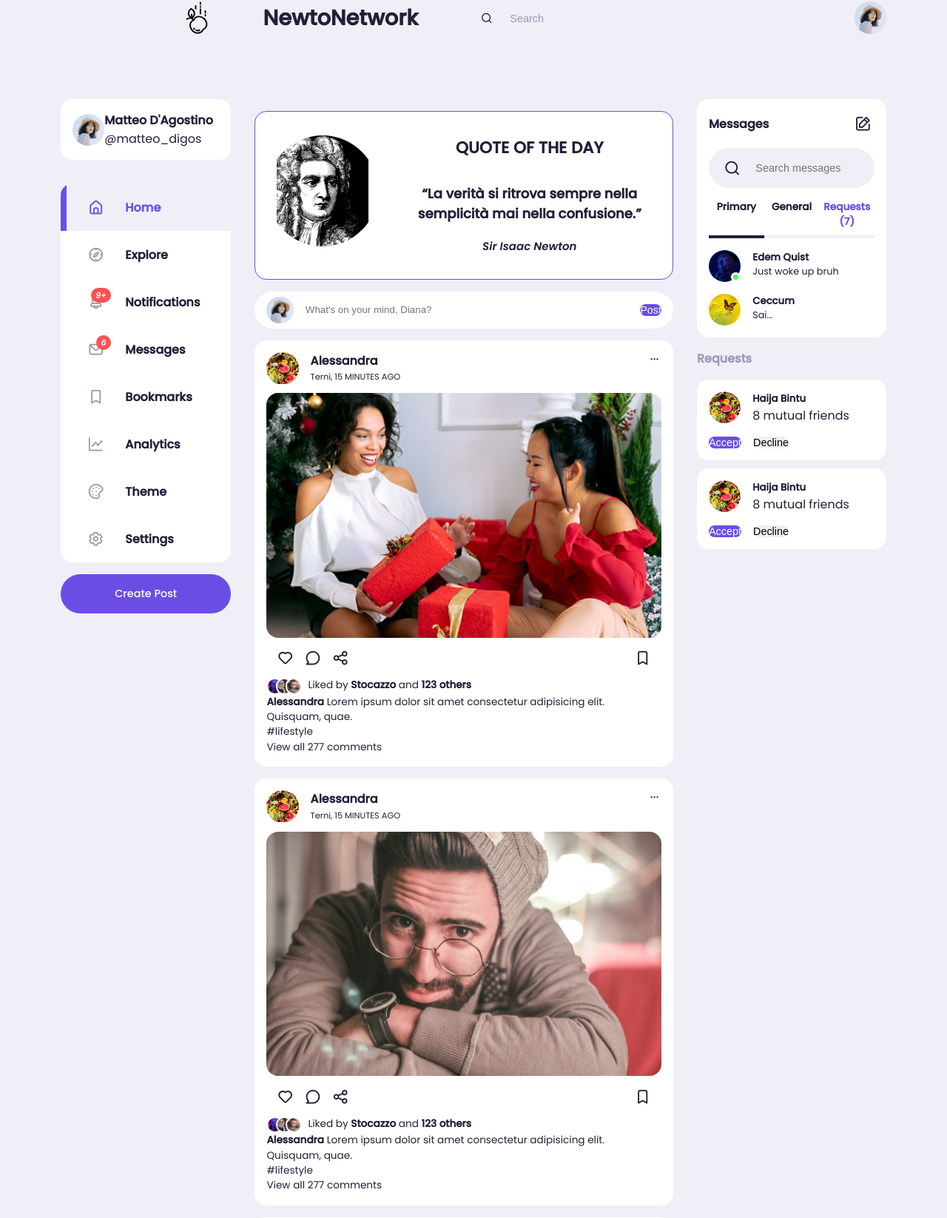
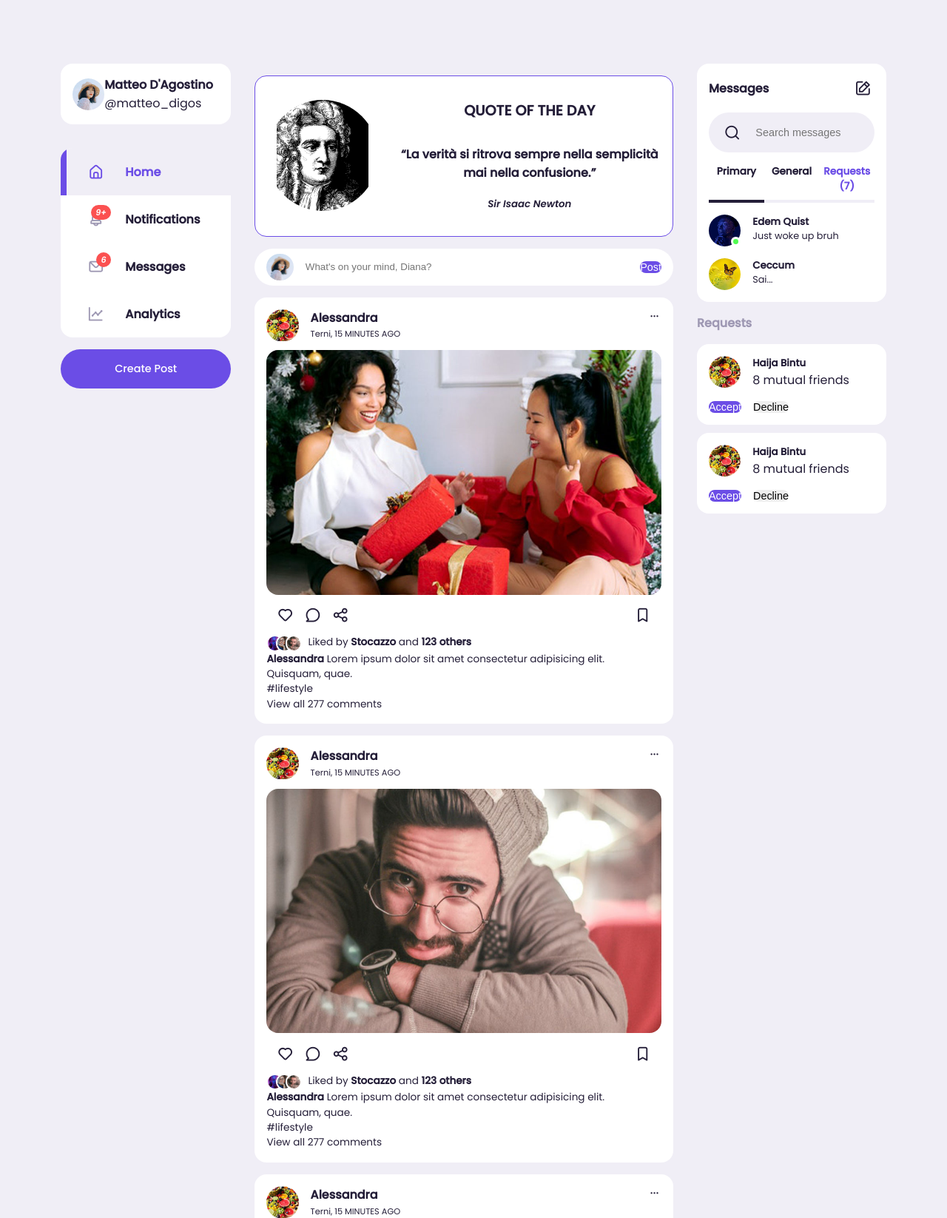
Before and after one commit to giumanuz/NewtoNetwork, a PHP site: page /index.html in a window 1280 px wide. Shown: the top 1646 px of the page at 74% size. Run offline with PHP 8.4, Linux system fonts and the light colour scheme.

Commit message:
Finished homepage with sidebar and message search box (now it works)

```diff
--- a/index.html
+++ b/index.html
@@ -16,7 +16,7 @@
    <nav>
       <div class="container">
 
-         <div class="logo-icon">
+         <!-- <div class="logo-icon">
             <svg xmlns="http://www.w3.org/2000/svg" enable-background="new 0 0 100 100" viewBox="0 0 100 100"
                id="apple">
                <path
@@ -52,12 +52,12 @@
             <input type="search" placeholder="Search">
          </div>
          <div class="create">
-            <!-- <label for="create-post" class="btn btn-primary">Create</label> -->
             <div class="profile-photo">
                <img src="./images/profile-1.jpg" alt="profile picture">
 
             </div>
-         </div>
+         </div> -->
+
       </div>
    </nav>
 
@@ -84,10 +84,10 @@
                   <span> <i class="uil uil-home-alt"></i> </span>
                   <h3>Home </h3>
                </a>
-               <a class="menu-item">
+               <!-- <a class="menu-item">
                   <span> <i class="uil uil-compass"></i> </span>
                   <h3>Explore </h3>
-               </a>
+               </a> -->
                <a class="menu-item" id="notifications">
                   <span> <i class="uil uil-bell"><small class="notifications-count">9+</small></i> </span>
                   <h3>Notifications </h3>
@@ -113,18 +113,15 @@
                      </div>
                   </div>
                </a>
-               <a class="menu-item" id="messages-notifications">
+               <a class="menu-item" id="messages-notification">
                   <span> <i class="uil uil-envelope"><small class="notifications-count">6</small></i> </span>
                   <h3>Messages </h3>
                </a>
-               <a class="menu-item">
+               <!-- <a class="menu-item">
                   <span> <i class="uil uil-bookmark"></i> </span>
                   <h3>Bookmarks </h3>
                </a>
-               <a class="menu-item">
-                  <span> <i class="uil uil-chart-line"></i> </span>
-                  <h3>Analytics </h3>
-               </a>
+
                <a class="menu-item">
                   <span> <i class="uil uil-palette"></i> </span>
                   <h3>Theme </h3>
@@ -132,6 +129,10 @@
                <a class="menu-item">
                   <span> <i class="uil uil-setting"></i> </span>
                   <h3>Settings </h3>
+               </a> -->
+               <a class="menu-item">
+                  <span> <i class="uil uil-chart-line"></i> </span>
+                  <h3>Analytics </h3>
                </a>
             </div>
             <!---------END OF SIDEBAR--------->
@@ -160,7 +161,7 @@
                   </div>
                </div>
             </div>
-            <!-- ----------------- END OF STORIES --------------- -->
+            <!-- ----------------- END OF QUOTE OF THE DAY --------------- -->
             <form class="create-post" action="">
                <div class="profile-photo">
                   <img src="./images/profile-1.jpg" alt="">
@@ -587,6 +588,8 @@
       </div>
       </div>
    </main>
+
+<script src="./index.js"></script>
 </body>
 
 </html>
--- a/index.js
+++ b/index.js
@@ -0,0 +1,53 @@
+//SIDEBAR
+const menuItems = document.querySelectorAll('.menu-item');
+
+const changeActiveItem = () => {
+   menuItems.forEach(item => {
+      item.classList.remove('active');
+   })
+}
+// MESSAGES
+
+const messagesNotification = document.querySelector('#messages-notification');
+const messages = document.querySelector('.messages');
+const message = messages.querySelectorAll('.message');
+const messageSearch = document.querySelector('#message-search');
+
+// ================ SIDEBAR =================
+menuItems.forEach((item) => {
+  item.addEventListener('click', () => {
+    changeActiveItem();
+    item.classList.add('active');
+    if(item.id != 'notifications'){
+      document.querySelector('.notifications-popup').style.display = 'none';
+    } else{
+      document.querySelector('.notifications-popup').style.display = 'block';
+      document.querySelector('#notifications .notifications-count').style.display = 'none';
+    }
+  })
+})
+
+// ================= MESSAGE =================
+// search chats
+const searchMessage = () => {
+   const val =  messageSearch.value.toLowerCase();
+   message.forEach(user => {
+      let name = user.querySelector('h5').textContent.toLowerCase();
+      if(name.indexOf(val) != -1){
+         user.style.display='flex';
+      } else{
+         user.style.display='none';
+      }
+   })
+}
+
+// search chat
+messageSearch.addEventListener('keyup', searchMessage);
+
+messagesNotification.addEventListener('click', () => {
+   messages.style.boxShadow = '0 0 1rem var(--color-primary)';
+   messagesNotification.querySelector('.notifications-count').style.display = 'none';
+   setTimeout(() => {
+      messages.style.boxShadow = 'none';
+   }, 2000);
+})
--- a/style.css
+++ b/style.css
@@ -293,8 +293,9 @@ main .container .left .profile{
    margin: 1rem 0;
    text-align: center;
    border: solid 1px var(--color-primary);
-   font-size: large;
+   font-size: medium;
    font-weight: bold;
+   display: flex;
 }
 
 /* --------------------- CREATE POST ----------------------- */
```
Also changed, not shown: 1 other file.
